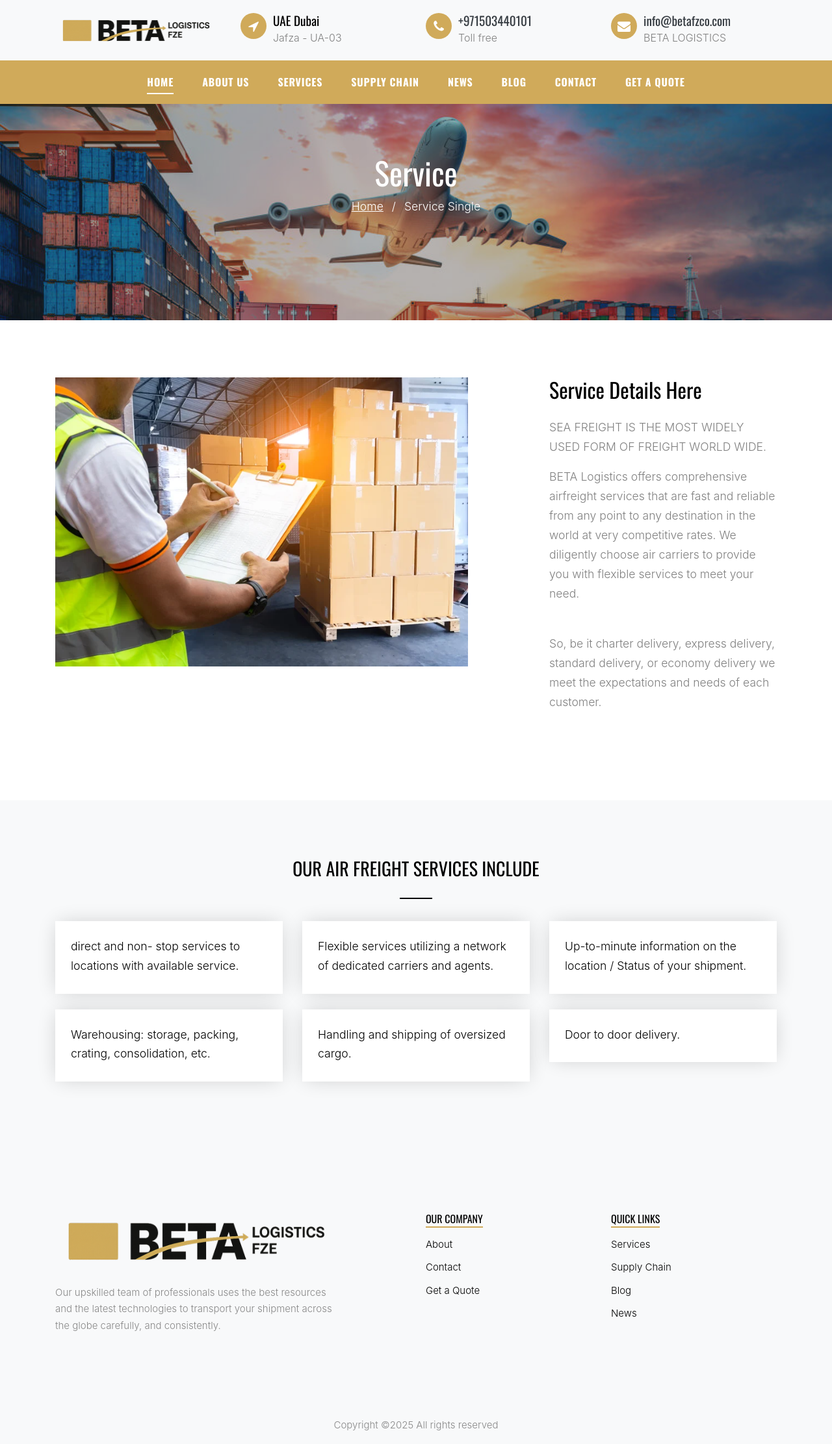
After one commit to zainab98alrez/beta-v2, a PHP site: page /service-single in a window 1280 px wide. The commit adds this page. Shown: the whole page at 65% size. Run offline with PHP 8.4, Linux system fonts and the light colour scheme; some web fonts are replaced.

Commit message:
missing page

```diff
--- a/index.php
+++ b/index.php
@@ -15,8 +15,8 @@
     <div class="container">
       <div class="row align-items-center">
         <div class="col-lg-7 mx-auto text-center" data-aos="fade-up">
-          <h1>BETA &amp; LOGISTICS </h1>
-          <p class="mb-2">
+          <h1 class="mt-5 pt-3">BETA &amp; LOGISTICS </h1>
+          <p class="mb-3">
             We pride ourselves on providing the best transport and shipping services available all over the world.
           </p>
           <p><a href="/contact" class="btn-beta btn btn-primary py-3 px-5">Contact</a></p>
--- /dev/null
+++ b/service-single.php
@@ -0,0 +1,150 @@
+<?php include 'include/head.php'; ?>
+
+</head>
+
+
+<body data-spy="scroll" data-target=".site-navbar-target" data-offset="300">
+
+    <!-- loader -->
+    <?php include 'include/loader.php'; ?>
+
+    <?php include 'include/menu.php'; ?>
+
+    <div class="intro-section site-blocks-cover innerpage d-flex justify-content-center align-items-center" style="background-image: url('images/home/1.jpg');">
+    <div class="container">
+      <div class="row align-items-center">
+        <div class="col-lg-7 mx-auto text-center" data-aos="fade-up">
+          <h1>Service</h1>
+          <p class="text-white text-center">
+              <a href="/">Home</a>
+              <span class="mx-2">/</span>
+              <span>Service Single</span>
+          </p>
+        </div>
+      </div>
+    </div>
+  </div>
+
+
+    <div class="site-section">
+        <div class="container">
+            <div class="row">
+                <div class="col-md-7 mb-4">
+                    <img src="images/home/3.webp" alt="Image" class="img-fluid">
+                </div>
+                <div class="col-md-4 ml-auto">
+                    <h2 class="text-black mb-4">Service Details Here</h2>
+                    <p>SEA FREIGHT IS THE MOST WIDELY USED FORM OF FREIGHT WORLD WIDE.</p>
+                    <p class="mb-5">BETA Logistics offers comprehensive airfreight services that are fast and reliable from any point to any destination in the world at very
+                        competitive rates. We diligently choose air carriers to provide you with flexible services to meet your need.
+                    </p>
+                    <p class="mb-5">So, be it charter delivery, express delivery, standard delivery, or economy delivery we meet
+                        the expectations and needs of each customer.
+                    </p>
+                </div>
+            </div>
+        </div>
+    </div>
+
+<!-- card servics -->
+
+  <!-- news section -->
+  <div class="site-section bg-light">
+    <div class="container">
+      <div class="row justify-content-center mb-1">
+        <div class="col-md-7 text-center">
+          <h3 class="heading-92913 text-black text-center">OUR AIR FREIGHT SERVICES INCLUDE </h3>
+        </div>
+      </div>
+      <div class="row">
+        <div class="col-md-6 col-lg-4 mb-4">
+          <a href="/news">
+            <div class="service-39381">
+              <div class="p-4">
+                <div class="d-flex">
+                  <div class="mr-auto">
+                  <p class="mb-1 text-black">direct and non- stop services to locations with available service. </p>
+                  </div>
+                </div>
+              </div>
+            </div>
+          </a>
+          </div>
+        <div class="col-md-6 col-lg-4 mb-4">
+          <a href="/news">
+            <div class="service-39381">
+              <div class="p-4">
+                <div class="d-flex">
+                  <div class="mr-auto">
+                    <p class="mb-1 text-black">Flexible services utilizing a network of dedicated carriers and agents. </p>
+                  </div>
+                </div>
+              </div>
+            </div>
+          </a>
+        </div>
+        <div class="col-md-6 col-lg-4 mb-4">
+           <a href="/news">
+              <div class="service-39381">
+                <div class="p-4">
+                    <div class="d-flex">
+                    <div class="mr-auto">
+                        <p class="mb-1 text-black">Up-to-minute information on the location / Status of your shipment.</p>
+                    </div>
+                    </div>
+                </div>
+              </div>
+           </a>
+        </div>
+        <div class="col-md-6 col-lg-4 mb-4">
+          <a href="/news">
+            <div class="service-39381">
+              <div class="p-4">
+                <div class="d-flex">
+                  <div class="mr-auto">
+                    <p class="mb-1 text-black">Warehousing: storage, packing, crating, consolidation, etc.</p>
+                  </div>
+                </div>
+              </div>
+            </div>
+          </a>
+          </div>
+        <div class="col-md-6 col-lg-4 mb-4">
+          <a href="/news">
+            <div class="service-39381">
+              <div class="p-4">
+                <div class="d-flex">
+                  <div class="mr-auto">
+                    <p class="mb-1 text-black">Handling and shipping of oversized cargo.</p>
+                  </div>
+                </div>
+              </div>
+            </div>
+          </a>
+        </div>
+        <div class="col-md-6 col-lg-4 mb-4">
+           <a href="/news">
+              <div class="service-39381">
+                <div class="p-4">
+                    <div class="d-flex">
+                    <div class="mr-auto">
+                        <p class="mb-1 text-black">Door to door delivery.</p>
+                    </div>
+                    </div>
+                </div>
+              </div>
+           </a>
+        </div>
+      </div>
+    </div>
+  </div>
+  <!-- end news section -->
+
+
+
+    <!-- footer -->
+    <?php include 'include/footer.php'; ?>
+
+</body>
+
+</html>
```
Also changed, not shown: chain-single.php (added, +123 -0 lines), services.php (+20 -19 lines), supply-chain.php (+82 -0 lines).
